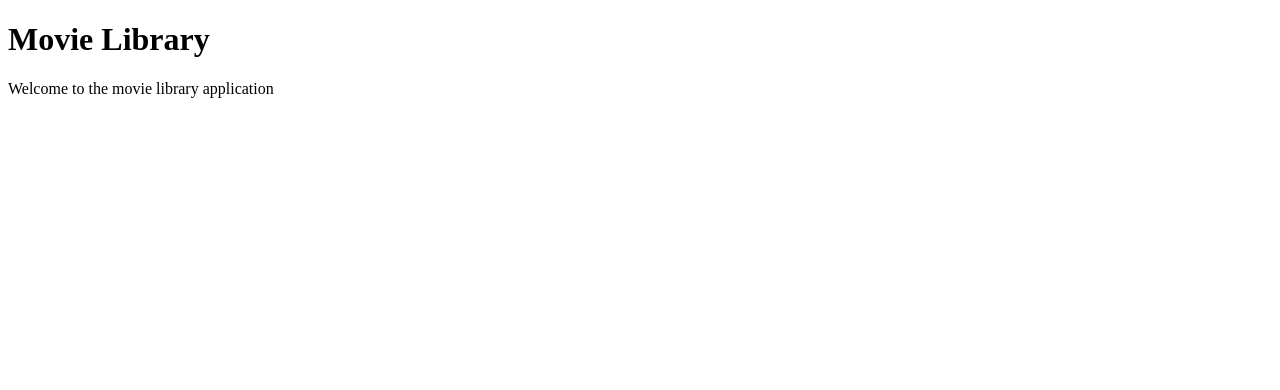
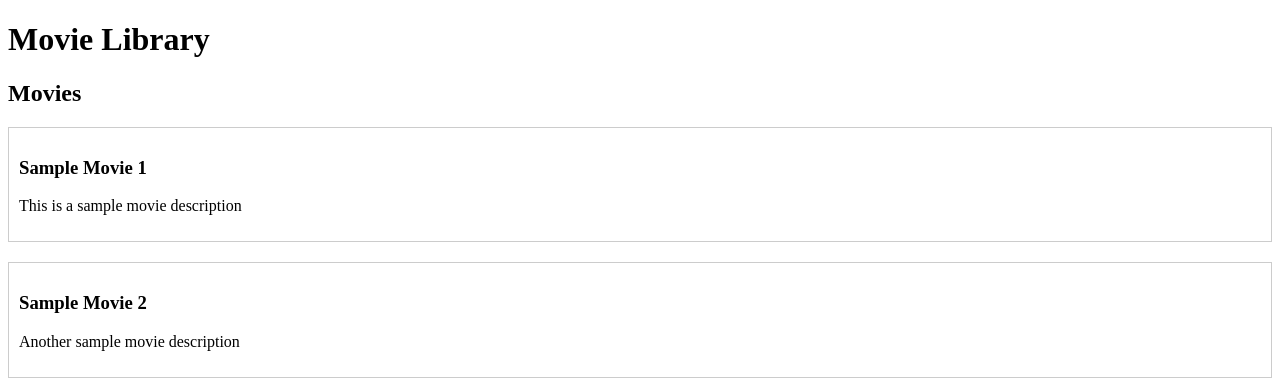
Before and after one commit to lukegrc/atomic-fe-test, a React (Create React App) app in the folder frontend/: page / in a window 1280 px wide. Shown: the top 390 px of the page. Built offline with nearby package versions, Linux system fonts and the light colour scheme; the HTML template or start-up script is replaced by a standard one.

Commit message:
feat: add basic movie list component

```diff
--- a/frontend/src/App.tsx
+++ b/frontend/src/App.tsx
@@ -1,9 +1,12 @@
+
+import React from "react";
+import MovieList from "./components/MovieList";
 
 function App() {
   return (
     <div>
       <h1>Movie Library</h1>
-      <p>Welcome to the movie library application</p>
+      <MovieList />
     </div>
   );
 }
--- /dev/null
+++ b/frontend/src/components/MovieList.tsx
@@ -0,0 +1,43 @@
+import React from "react";
+
+interface Movie {
+  id: number;
+  title: string;
+  overview: string;
+}
+
+const MovieList = () => {
+  const movies: Movie[] = [
+    {
+      id: 1,
+      title: "Sample Movie 1",
+      overview: "This is a sample movie description",
+    },
+    {
+      id: 2,
+      title: "Sample Movie 2",
+      overview: "Another sample movie description",
+    },
+  ];
+
+  return (
+    <div>
+      <h2>Movies</h2>
+      {movies.map((movie) => (
+        <div
+          key={movie.id}
+          style={{
+            marginBottom: "20px",
+            padding: "10px",
+            border: "1px solid #ccc",
+          }}
+        >
+          <h3>{movie.title}</h3>
+          <p>{movie.overview}</p>
+        </div>
+      ))}
+    </div>
+  );
+};
+
+export default MovieList;
```
